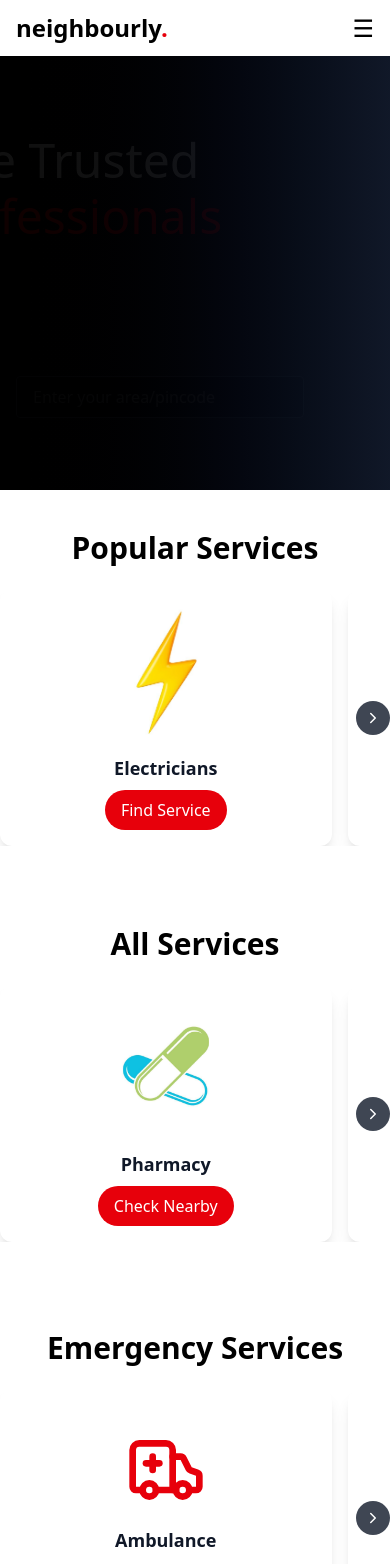
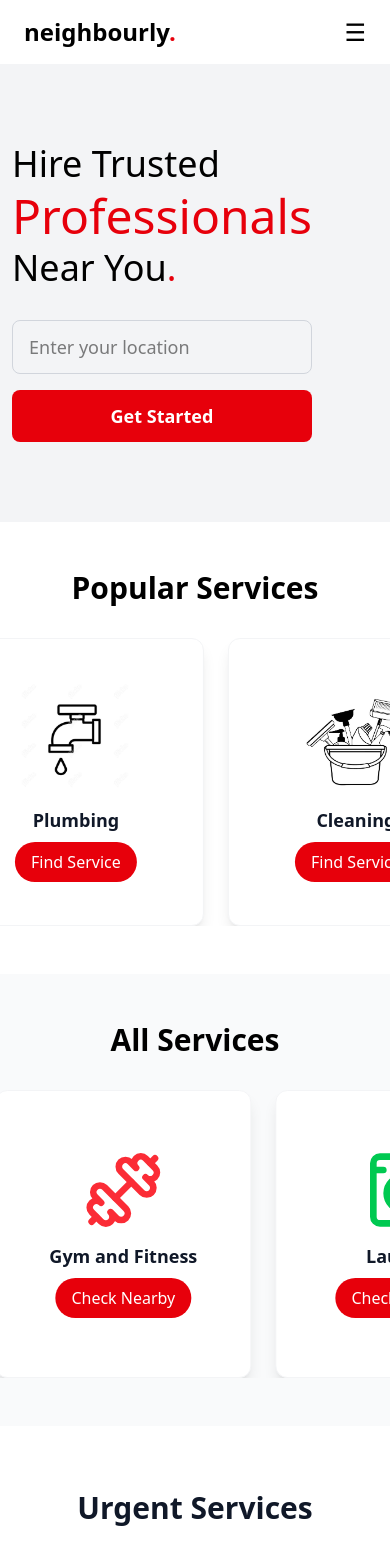
Before and after one commit to jhalucky/Neighbourly, a React (Vite) app: page / in a window 390 px wide. Shown: the top 1564 px of the page. Built offline with nearby package versions, Linux system fonts and the light colour scheme.

Commit message:
framer-motion and gsap

```diff
--- a/package.json
+++ b/package.json
@@ -11,6 +11,7 @@
   },
   "dependencies": {
     "@tailwindcss/vite": "^4.1.12",
+    "framer-motion": "^12.23.12",
     "gsap": "^3.13.0",
     "lucide-react": "^0.542.0",
     "react": "^19.1.1",
--- a/src/components/AllCategories.tsx
+++ b/src/components/AllCategories.tsx
@@ -1,116 +1,59 @@
-import { useEffect, useRef, useState } from "react";
-import { ChevronLeft, ChevronRight } from "lucide-react";
-
+import { useEffect, useRef } from "react";
+import gsap from "gsap";
+import { Dumbbell,
+    Pill,
+    WashingMachine,
+    CircuitBoard,
+    ScissorsLineDashed,
+    Barrel
+ } from "lucide-react";
 const CARDS = [
-  {title: "Pharmacy", img: "/pharmacy.jpg"},
-  { title: "Gym and Fitness", img: "/gym.jpg" },
-  { title: "Laundry", img: "/laundry.jpg" },
-  { title: "Electronics Repair", img: "/electronics.jpg" },
-  { title: "Salons", img: "/salons.jpg" },
-  { title: "Watertank Cleaning", img: "/watertank.jpg" },
+  { title: "Pharmacy", icon: <Pill className="w-20 h-20 text-blue-500" /> },
+  { title: "Gym and Fitness", icon: <Dumbbell className="w-20 h-20 text-red-500" /> },
+  { title: "Laundry", icon: <WashingMachine className="w-20 h-20 text-green-500" /> },
+  { title: "Electronics Repair", icon: <CircuitBoard className="w-20 h-20 text-yellow-500" /> },
+  { title: "Salons", icon: <ScissorsLineDashed className="w-20 h-20 text-pink-500" /> },
+  { title: "Watertank Cleaning", icon: <Barrel className="w-20 h-20 text-blue-500" /> },
 ];
-
 
 export default function AllCategories() {
   const trackRef = useRef<HTMLDivElement | null>(null);
-  const cardRef = useRef<HTMLDivElement | null>(null);
-  const [index, setIndex] = useState(0);
-  const [isMobile, setIsMobile] = useState(false);
 
-    useEffect(() => {
-    const setBP = () => setIsMobile(window.innerWidth < 768);
-    setBP();
-    window.addEventListener("resize", setBP);
-    return () => window.removeEventListener("resize", setBP);
+  useEffect(() => {
+    if (trackRef.current) {
+      gsap.to(trackRef.current, {
+        xPercent: -50,
+        repeat: -1,
+        ease: "linear",
+        duration: 35,
+      });
+    }
   }, []);
 
-
-    const getStep = () => {
-    if (!cardRef.current) return 0;
-    const gap = 16;
-    return cardRef.current.offsetWidth + gap;
-  };
-
-  const slideTo = (i: number) => {
-    const clamped = Math.max(0, Math.min(i, CARDS.length - 1));
-    setIndex(clamped);
-  };
-
-  const next = () => slideTo(index + 1);
-  const prev = () => slideTo(index - 1);
-
+  const doubled = [...CARDS, ...CARDS];
 
   return (
-    <section className="py-10">
-      <h3 className="text-3xl md:text-4xl font-bold text-center mb-6">
+    <section className="py-12 bg-gray-50">
+      <h3 className="text-3xl md:text-4xl font-bold text-center mb-8">
         All Services
       </h3>
 
-      {isMobile ? (
-        <div className="relative overflow-hidden">
-          <div
-            ref={trackRef}
-            className="flex items-stretch transition-transform duration-500 ease-in-out"
-            style={{
-              gap: 16,
-              transform: `translateX(-${index * getStep()}px)`,
-            }}
-          >
-            {CARDS.map((c, i: number) => (
-              <div
-                key={c.title}
-                ref={i === 0 ? cardRef : null}
-                className="flex-shrink-0 w-[85vw] h-64 rounded-xl shadow-lg p-4 bg-white justify-center items-center flex flex-col"
-              >
-                <img
-                  src={c.img}
-                  alt={c.title}
-                  className="w-36 h-36 object-cover rounded-md mb-3"
-                />
-                <h4 className="text-lg font-semibold text-gray-900 text-center">{c.title}</h4>
-                <button className="mt-2 px-4 py-2 mb-2 bg-red-600 hover:bg-red-700 text-white rounded-full">Check Nearby</button>
-              </div>
-            ))}
-          </div>
-
-          {/* Chevrons */}
-          {index > 0 && (
-            <button
-              aria-label="Previous"
-              onClick={prev}
-              className="absolute left-0 top-1/2 -translate-y-1/2 bg-gray-900/80 text-white p-2 rounded-full"
+      <div className="overflow-hidden w-full">
+        <div ref={trackRef} className="flex gap-6 w-max">
+          {doubled.map((c, i) => (
+            <div
+              key={i}
+              className="w-64 h-72 flex-shrink-0 rounded-xl shadow-lg bg-white border border-gray-100 flex flex-col items-center justify-center p-4 hover:scale-105 transition"
             >
-              <ChevronLeft size={18} />
-            </button>
-          )}
-          {index < CARDS.length - 1 && (
-            <button
-              aria-label="Next"
-              onClick={next}
-              className="absolute right-0 top-1/2 -translate-y-1/2 bg-gray-900/80 text-white p-2 rounded-full"
-            >
-              <ChevronRight size={18} />
-            </button>
-          )}
-        </div>
-      ) : (
-        <div className="grid md:grid-cols-3 lg:grid-cols-3 gap-6">
-          {CARDS.map((c) => (
-            <div
-              key={c.title}
-              className="rounded-xl shadow-lg p-4 bg-white w-full h-64 justify-center items-center flex flex-col"
-            >
-              <img
-                src={c.img}
-                alt={c.title}
-                className="w-36 h-36 object-cover rounded-md mb-3"
-              />
-              <h4 className="text-lg font-semibold text-center text-gray-900">{c.title}</h4>
-              <button className="mt-2 px-4 py-2 mb-2 bg-red-600 hover:bg-red-700 text-white cursor-pointer rounded-full">Find Service</button>
+              <div className="flex justify-center mb-3">{c.icon}</div>
+              <h4 className="text-lg font-semibold text-gray-900">{c.title}</h4>
+              <button className="mt-2 px-4 py-2 bg-red-600 hover:bg-red-700 text-white rounded-full">
+                Check Nearby
+              </button>
             </div>
           ))}
         </div>
-      )}
+      </div>
     </section>
   );
 }
--- a/src/components/Categories.tsx
+++ b/src/components/Categories.tsx
@@ -1,5 +1,5 @@
-import { useEffect, useRef, useState } from "react";
-import { ChevronLeft, ChevronRight } from "lucide-react";
+import { useEffect, useRef } from "react";
+import gsap from "gsap";
 
 const CARDS = [
   { title: "Electricians", img: "/electricity.jpg" },
@@ -12,105 +12,46 @@ const CARDS = [
 
 export default function Categories() {
   const trackRef = useRef<HTMLDivElement | null>(null);
-  const cardRef = useRef<HTMLDivElement | null>(null);
-  const [index, setIndex] = useState(0);
-  const [isMobile, setIsMobile] = useState(false);
-
 
   useEffect(() => {
-    const setBP = () => setIsMobile(window.innerWidth < 768);
-    setBP();
-    window.addEventListener("resize", setBP);
-    return () => window.removeEventListener("resize", setBP);
+    if (trackRef.current) {
+      gsap.to(trackRef.current, {
+        xPercent: -50,
+        repeat: -1,
+        ease: "linear",
+        duration: 30,
+      });
+    }
   }, []);
 
-
-  const getStep = () => {
-    if (!cardRef.current) return 0;
-    const gap = 16;
-    return cardRef.current.offsetWidth + gap;
-  };
-
-  const slideTo = (i: number) => {
-    const clamped = Math.max(0, Math.min(i, CARDS.length - 1));
-    setIndex(clamped);
-  };
-
-  const next = () => slideTo(index + 1);
-  const prev = () => slideTo(index - 1);
+  const doubled = [...CARDS, ...CARDS];
 
   return (
-    <section className="py-10">
-      <h3 className="text-3xl md:text-4xl font-bold text-center mb-6">
+    <section className="py-12 bg-white">
+      <h3 className="text-3xl md:text-4xl font-bold text-center mb-8">
         Popular Services
       </h3>
 
-      {/* MOBILE SLIDER */}
-      {isMobile ? (
-        <div className="relative overflow-hidden">
-          <div
-            ref={trackRef}
-            className="flex items-stretch transition-transform duration-500 ease-in-out"
-            style={{
-              gap: 16,
-              transform: `translateX(-${index * getStep()}px)`,
-            }}
-          >
-            {CARDS.map((c, i: number) => (
-              <div
-                key={c.title}
-                ref={i === 0 ? cardRef : null}
-                className="flex-shrink-0 w-[85vw] h-64 rounded-xl shadow-lg p-4 bg-white justify-center items-center flex flex-col"
-              >
-                <img
-                  src={c.img}
-                  alt={c.title}
-                  className="w-36 h-36 object-cover rounded-md mb-3"
-                />
-                <h4 className="text-lg font-semibold text-gray-900 text-center">{c.title}</h4>
-                <button className="mt-2 px-4 py-2 mb-2 bg-red-600 hover:bg-red-700 text-white rounded-full">Find Service</button>
-              </div>
-            ))}
-          </div>
-
-          {/* Chevrons */}
-          {index > 0 && (
-            <button
-              aria-label="Previous"
-              onClick={prev}
-              className="absolute left-0 top-1/2 -translate-y-1/2 bg-gray-900/80 text-white p-2 rounded-full"
-            >
-              <ChevronLeft size={18} />
-            </button>
-          )}
-          {index < CARDS.length - 1 && (
-            <button
-              aria-label="Next"
-              onClick={next}
-              className="absolute right-0 top-1/2 -translate-y-1/2 bg-gray-900/80 text-white p-2 rounded-full"
-            >
-              <ChevronRight size={18} />
-            </button>
-          )}
-        </div>
-      ) : (
-        <div className="grid md:grid-cols-3 lg:grid-cols-3 gap-6">
-          {CARDS.map((c) => (
+      <div className="overflow-hidden w-full">
+        <div ref={trackRef} className="flex gap-6 w-max">
+          {doubled.map((c, i) => (
             <div
-              key={c.title}
-              className="rounded-xl shadow-lg p-4 bg-white w-full h-64 justify-center items-center flex flex-col"
+              key={i}
+              className="w-64 h-72 flex-shrink-0 rounded-xl shadow-lg bg-white border border-gray-100 flex flex-col items-center justify-center p-4 hover:scale-105 transition"
             >
               <img
                 src={c.img}
                 alt={c.title}
-                className="w-36 h-36 object-cover rounded-md mb-3"
+                className="w-28 h-28 object-cover rounded-md mb-3"
               />
-              <h4 className="text-lg font-semibold text-center text-gray-900">{c.title}</h4>
-              <button className="mt-2 px-4 py-2 mb-2 bg-red-600 hover:bg-red-700 text-white cursor-pointer rounded-full">Find Service</button>
+              <h4 className="text-lg font-semibold text-gray-900">{c.title}</h4>
+              <button className="mt-2 px-4 py-2 bg-red-600 hover:bg-red-700 text-white rounded-full">
+                Find Service
+              </button>
             </div>
           ))}
         </div>
-      )}
+      </div>
     </section>
   );
 }
--- a/src/components/Header.tsx
+++ b/src/components/Header.tsx
@@ -1,13 +1,17 @@
+import { useState } from "react";
+
 export default function Header() {
+  const [isOpen, setIsOpen] = useState(false);
+
   return (
-    <header className="w-full px-4 py-3 flex items-center justify-between">
+    <header className="w-full px-6 py-4 flex items-center justify-between bg-white relative">
       <h1 className="text-2xl md:text-3xl font-bold">
         neighbourly<span className="text-red-600">.</span>
       </h1>
 
       {/* Desktop nav */}
       <nav className="hidden md:block">
-        <ul className="flex gap-6 text-lg">
+        <ul className="flex gap-6 text-lg font-medium">
           <li><a href="#" className="hover:text-red-600">Home</a></li>
           <li><a href="#" className="hover:text-red-600">About</a></li>
           <li><a href="#" className="hover:text-red-600">Services</a></li>
@@ -15,8 +19,26 @@ export default function Header() {
         </ul>
       </nav>
 
-      {/* Mobile icon placeholder */}
-      <button className="md:hidden text-2xl" aria-label="Menu">☰</button>
+      {/* Mobile icon */}
+      <button
+        className="md:hidden text-2xl text-black"
+        aria-label="Menu"
+        onClick={() => setIsOpen(!isOpen)}
+      >
+        {isOpen ? "✕" : "☰"}
+      </button>
+
+      {/* Mobile dropdown */}
+      {isOpen && (
+        <nav className="absolute top-full left-0 w-full bg-white shadow-md md:hidden">
+          <ul className="flex flex-col gap-4 p-6 text-lg font-medium">
+            <li><a href="#" className="hover:text-red-600" onClick={() => setIsOpen(false)}>Home</a></li>
+            <li><a href="#" className="hover:text-red-600" onClick={() => setIsOpen(false)}>About</a></li>
+            <li><a href="#" className="hover:text-red-600" onClick={() => setIsOpen(false)}>Services</a></li>
+            <li><a href="#" className="hover:text-red-600" onClick={() => setIsOpen(false)}>Contact</a></li>
+          </ul>
+        </nav>
+      )}
     </header>
   );
 }
--- a/src/components/Hero.tsx
+++ b/src/components/Hero.tsx
@@ -1,52 +1,77 @@
-import { useEffect, useRef } from "react";
-import gsap from "gsap";
+import { motion } from "framer-motion";
+import { useState, useEffect } from "react";
 
 export default function Hero() {
-  const heroRef = useRef<HTMLDivElement | null>(null);
+  const [isVisible, setIsVisible] = useState(false);
 
   useEffect(() => {
-    if (heroRef.current) {
-      const tl = gsap.timeline();
-      tl.from(heroRef.current.querySelectorAll("h1"), {
-        x: -100,
-        opacity: 0,
-        stagger: 0.2,
-        duration: 1,
-        ease: "power3.out",
-      })
-      .from(heroRef.current.querySelector("input"), {
-        y: 50,
-        opacity: 0,
-        duration: 0.8,
-      }, "-=0.5")
-      .from(heroRef.current.querySelector("button"), {
-        scale: 0.8,
-        opacity: 0,
-        duration: 0.6,
-        ease: "back.out(1.7)",
-      }, "-=0.4");
-    }
+    setIsVisible(true);
   }, []);
 
+  const textVariants = {
+    hidden: { x: -100, opacity: 0 },
+    visible: (i: number) => ({
+      x: 0,
+      opacity: 1,
+      transition: { delay: i * 0.4, duration: 0.8, ease: "easeOut" },
+    }),
+  };
+
+  const thisVariants = {
+    hidden: { x: 100, opacity: 0 },
+    visible: (i: number) => ({
+      x: 0,
+      opacity: 1,
+      transition: { delay: i * 0.4, duration: 0.8, ease: "easeOut" },
+    }),
+  };
+
   return (
-    <section
-      ref={heroRef}
-      className="py-20 overflow-x-hidden px-4 md:px-20 bg-gradient-to-r from-black to-gray-900 text-white"
-    >
-      <div>
-        <h1 className="text-5xl md:text-8xl mb-2 md:mb-5">Hire Trusted</h1>
-        <h1 className="text-5xl md:text-9xl text-red-600">Professionals</h1>
-        <h1 className="text-5xl md:text-8xl mt-2 md:mt-5">Near You</h1>
-      </div>
+    <section className="w-full bg-gray-100 py-20 px-3 md:px-6 flex flex-col items-start">
+      <div className="max-w-4xl text-left">
+        {/* Animated Heading */}
+        <motion.h1
+          custom={0}
+          initial="hidden"
+          animate={isVisible ? "visible" : "hidden"}
+          variants={textVariants}
+          className="text-4xl sm:text-5xl md:text-7xl"
+        >
+          Hire Trusted
+        </motion.h1>
 
-      <div className="mt-8">
-        <input
-          className="border border-gray-600 bg-black/70 text-white py-2 px-4 rounded w-72 focus:outline-none focus:ring-2 focus:ring-red-600"
-          placeholder="Enter your area/pincode"
-        />
-        <button className="bg-red-600 hover:bg-red-700 text-white py-2 px-6 rounded ml-2 shadow-lg shadow-red-600/40 transition">
-          Search
-        </button>
+        <motion.h1
+          custom={1}
+          initial="hidden"
+          animate={isVisible ? "visible" : "hidden"}
+          variants={thisVariants}
+          className="text-5xl sm:text-8xl md:text-8xl text-red-600 my-2 md:my-1"
+        >
+          Professionals
+        </motion.h1>
+
+        <motion.h1
+          custom={2}
+          initial="hidden"
+          animate={isVisible ? "visible" : "hidden"}
+          variants={textVariants}
+          className="text-4xl sm:text-5xl md:text-7xl"
+        >
+          Near You
+          <span className="text-red-600">.</span>
+        </motion.h1>
+
+        {/* Input and Button */}
+        <div className="mt-8 flex flex-col sm:flex-row gap-4">
+          <input
+            type="text"
+            placeholder="Enter your location"
+            className="px-4 py-3 border border-gray-300 rounded-lg flex-1 text-lg focus:ring-2 focus:ring-red-600 outline-none"
+          />
+          <button className="px-6 py-3 bg-red-600 text-white text-lg font-semibold rounded-lg hover:bg-red-700 transition">
+            Get Started
+          </button>
+        </div>
       </div>
     </section>
   );
--- a/src/components/urgentservices.tsx
+++ b/src/components/urgentservices.tsx
@@ -1,137 +1,33 @@
-import { useEffect, useRef, useState } from "react";
-import {
-  Ambulance,
-  FireExtinguisher,
-  ShieldAlert,
-  PhoneCall,
-  Hospital,
-  Radiation,
-  Bug,
-  Zap,
-  CloudRainWind,
-  Anchor,
-  Activity,
-  Bell,
-} from "lucide-react";
-import { ChevronLeft, ChevronRight } from "lucide-react";
+import { Ambulance, Phone, Shield, Flame, Home, Zap } from "lucide-react";
 
-const SERVICES = [
-  { title: "Ambulance", icon: Ambulance },
-  { title: "Fire Services", icon: FireExtinguisher },
-  { title: "Police", icon: ShieldAlert },
-  { title: "Emergency Call", icon: PhoneCall },
-  { title: "Hospital", icon: Hospital },
-  { title: "Radiation Control", icon: Radiation },
-  { title: "Pest Control", icon: Bug },
-  { title: "Electric Emergency", icon: Zap },
-  { title: "Flood Rescue", icon: CloudRainWind },
-  { title: "Coast Guard", icon: Anchor },
-  { title: "Medical Alert", icon: Activity },
-  { title: "SOS Alert", icon: Bell },
+const services = [
+  { icon: <Ambulance className="w-10 h-10 text-red-500" />, title: "Ambulance", desc: "Call emergency medical services instantly." },
+  { icon: <Phone className="w-10 h-10 text-blue-500" />, title: "Police", desc: "Connect with local police for urgent help." },
+  { icon: <Flame className="w-10 h-10 text-orange-500" />, title: "Fire Services", desc: "Report and handle fire emergencies quickly." },
+  { icon: <Zap className="w-10 h-10 text-yellow-500" />, title: "Electrician", desc: "Fix sudden electrical hazards at home." },
+  { icon: <Shield className="w-10 h-10 text-green-500" />, title: "Security", desc: "Neighbourhood watch and urgent protection." },
+  { icon: <Home className="w-10 h-10 text-purple-500" />, title: "Locksmith", desc: "Quick help for lockouts and emergencies." },
 ];
 
 export default function UrgentServices() {
-  const trackRef = useRef<HTMLDivElement | null>(null);
-  const cardRef = useRef<HTMLDivElement | null>(null);
-  const [index, setIndex] = useState(0);
-  const [isMobile, setIsMobile] = useState(false);
+  return (
+    <section className="bg-white py-16">
+      <div className="max-w-6xl mx-auto px-6 text-center">
+        <h2 className="text-3xl font-bold text-gray-900 mb-12">Urgent Services</h2>
 
-  // Detect screen size
-  useEffect(() => {
-    const setBP = () => setIsMobile(window.innerWidth < 768);
-    setBP();
-    window.addEventListener("resize", setBP);
-    return () => window.removeEventListener("resize", setBP);
-  }, []);
-
-  // Calculate step
-  const getStep = () => {
-    if (!cardRef.current) return 0;
-    const gap = 16;
-    return cardRef.current.offsetWidth + gap;
-  };
-
-  const slideTo = (i: number) => {
-    const clamped = Math.max(0, Math.min(i, SERVICES.length - 1));
-    setIndex(clamped);
-  };
-
-  const next = () => slideTo(index + 1);
-  const prev = () => slideTo(index - 1);
-
-  return (
-    <section className="py-12">
-      <h3 className="text-3xl md:text-4xl font-bold text-center mb-6">
-        Emergency Services
-      </h3>
-
-      {isMobile ? (
-        <div className="relative overflow-hidden">
-          <div
-            ref={trackRef}
-            className="flex items-stretch transition-transform duration-500 ease-in-out"
-            style={{
-              gap: 16,
-              transform: `translateX(-${index * getStep()}px)`,
-            }}
-          >
-            {SERVICES.map((s, i: number) => {
-              const Icon = s.icon;
-              return (
-                <div
-                  key={s.title}
-                  ref={i === 0 ? cardRef : null}
-                  className="flex-shrink-0 w-[85vw] h-64 rounded-xl shadow-lg p-4 bg-white justify-center items-center flex flex-col"
-                >
-                  <Icon className="w-20 h-20 text-red-600 mb-4" />
-                  <h4 className="text-lg font-semibold text-gray-900 text-center">{s.title}</h4>
-                  <button className="mt-3 px-4 py-2 bg-red-600 hover:bg-red-700 text-white rounded-full">
-                    Call {s.title}
-                  </button>
-                </div>
-              );
-            })}
-          </div>
-
-          {/* Chevrons */}
-          {index > 0 && (
-            <button
-              aria-label="Previous"
-              onClick={prev}
-              className="absolute left-0 top-1/2 -translate-y-1/2 bg-gray-900/80 text-white p-2 rounded-full"
+        <div className="grid grid-cols-2 sm:grid-cols-3 md:grid-cols-6 gap-6">
+          {services.map((service, index) => (
+            <div
+              key={index}
+              className="bg-gray-50 p-6 rounded-xl shadow hover:shadow-lg transition hover:-translate-y-1"
             >
-              <ChevronLeft size={18} />
-            </button>
-          )}
-          {index < SERVICES.length - 1 && (
-            <button
-              aria-label="Next"
-              onClick={next}
-              className="absolute right-0 top-1/2 -translate-y-1/2 bg-gray-900/80 text-white p-2 rounded-full"
-            >
-              <ChevronRight size={18} />
-            </button>
-          )}
+              <div className="flex justify-center mb-3">{service.icon}</div>
+              <h3 className="text-lg font-semibold text-gray-800">{service.title}</h3>
+              <p className="text-sm text-gray-600">{service.desc}</p>
+            </div>
+          ))}
         </div>
-      ) : (
-        <div className="grid md:grid-cols-3 lg:grid-cols-4 gap-6">
-          {SERVICES.map((s) => {
-            const Icon = s.icon;
-            return (
-              <div
-                key={s.title}
-                className="rounded-xl shadow-lg p-6 bg-white w-full h-64 justify-center items-center flex flex-col"
-              >
-                <Icon className="w-20 h-20 text-red-600 mb-4" />
-                <h4 className="text-lg font-semibold text-center text-gray-900">{s.title}</h4>
-                <button className="mt-3 px-4 py-2 bg-red-600 hover:bg-red-700 text-white rounded-full">
-                  Call {s.title}
-                </button>
-              </div>
-            );
-          })}
-        </div>
-      )}
+      </div>
     </section>
   );
 }
```
Also changed, not shown: 1 other file (tests, documents, lock files or other folders).
